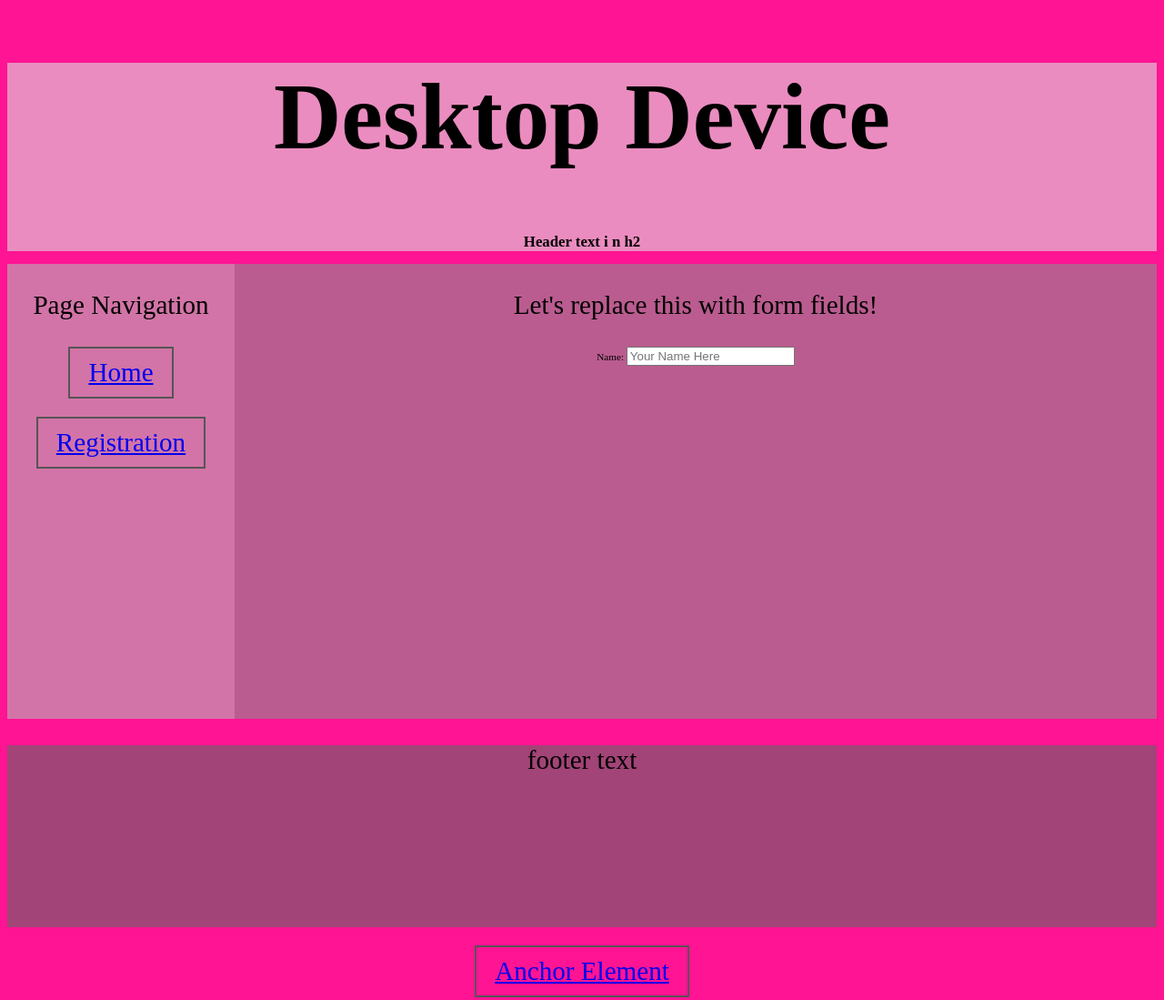
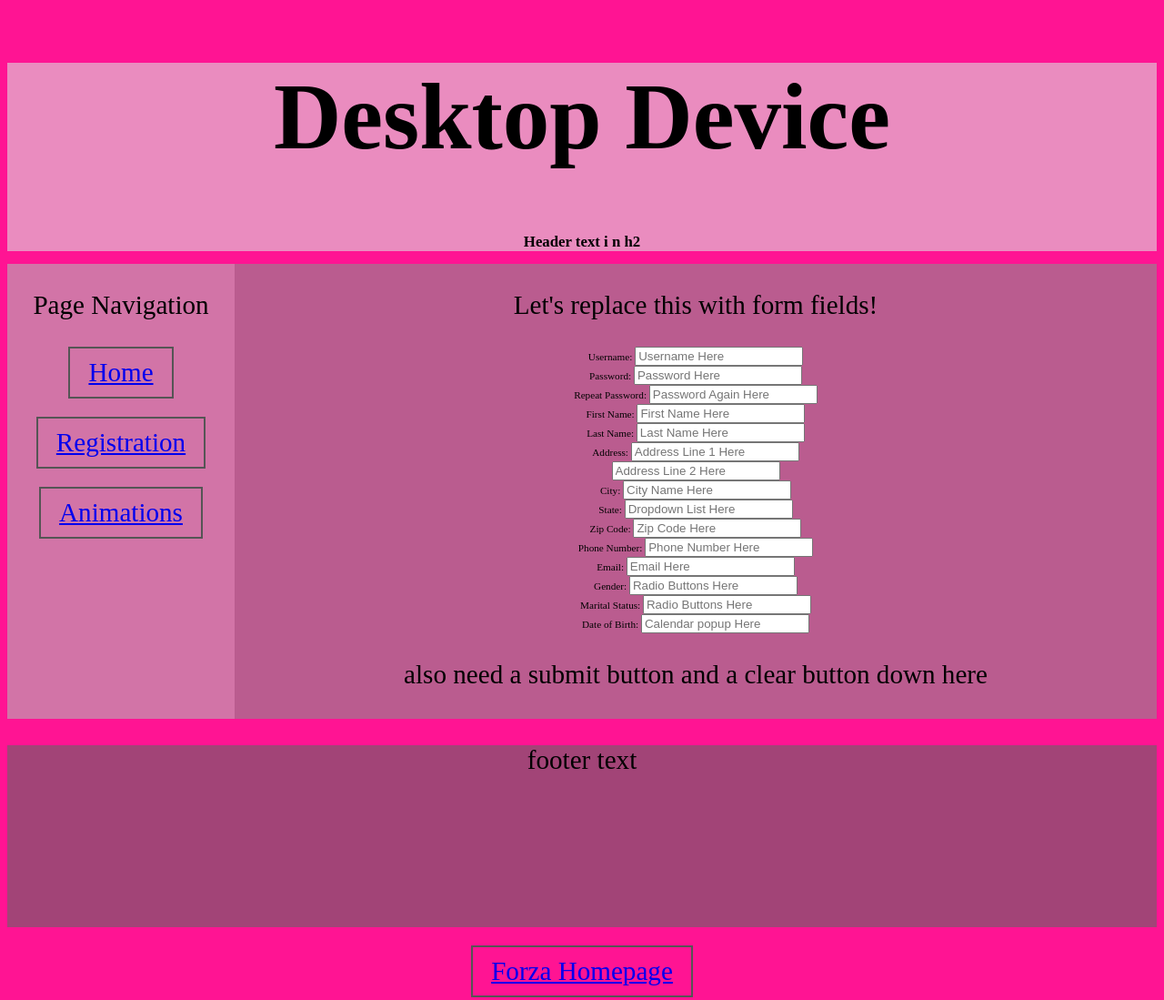
Before and after one commit to aloepker/Full-Stack-Class-Project-1, a website built with Parcel: page registration.html in a window 1280 px wide. Shown: the whole page at 91% size. Built offline with nearby package versions, Linux system fonts and the light colour scheme.

Commit message:
Got form field layout started. Added the additional page html files. Feeling like I have made some progress, but am done for the night.

```diff
--- a/registration.html
+++ b/registration.html
@@ -24,16 +24,74 @@
       <p>Page Navigation</p>
       <a href="index.html">Home</a>
       <a href="registration.html">Registration</a>
+      <a href="Animations.html">Animations</a>
     </nav>
 
 
     <main>
       <p>Let's replace this with form fields!</p>
       <form>
-        <label for="name">Name:</label>
-        <input type="text" id=name name="name" placeholder="Your Name Here">
+        <label for="Username">Username:</label>
+        <input type="text" id=Username name="Username" placeholder="Username Here">
         <br>
 
+        <label for="Password">Password:</label>
+        <input type="text" id=Password name="Password" placeholder="Password Here">
+        <br>
+
+        <label for="Repeat_Password">Repeat Password:</label>
+        <input type="text" id=Repeat_Password name="Repeat Password" placeholder="Password Again Here">
+        <br>
+
+        <label for="First_Name">First Name:</label>
+        <input type="text" id=First_Name name="First Name" placeholder="First Name Here">
+        <br>
+
+        <label for="Last_Name">Last Name:</label>
+        <input type="text" id=Last_Name name="Last Name" placeholder="Last Name Here">
+        <br>
+
+        <label for="Address1">Address:</label>
+        <input type="text" id=Address1 name="Address1" placeholder="Address Line 1 Here">
+        <br>
+
+        <label for="Address2"></label>
+        <input type="text" id=Address2 name="Address2" placeholder="Address Line 2 Here">
+        <br>
+
+        <label for="City">City:</label>
+        <input type="text" id=City name="City" placeholder="City Name Here">
+        <br>
+
+        <label for="State">State:</label>
+        <input type="text" id=State name="State" placeholder="Dropdown List Here">
+        <br>
+
+        <label for="Zip_Code">Zip Code:</label>
+        <input type="text" id=Zip_Code name="Zip Code" placeholder="Zip Code Here">
+        <br>
+
+        <label for="Phone_Number">Phone Number:</label>
+        <input type="text" id=Phone_Number name="Phone Number" placeholder="Phone Number Here">
+        <br>
+
+        <label for="Email">Email:</label>
+        <input type="text" id=Email name="Email" placeholder="Email Here">
+        <br>
+
+        <label for="Gender">Gender:</label>
+        <input type="text" id=Gender name="Gender" placeholder="Radio Buttons Here">
+        <br>
+
+        <label for="Marital_Status">Marital Status:</label>
+        <input type="text" id=Marital_Status name="Marital Status" placeholder="Radio Buttons Here">
+        <br>
+
+        <label for="DOB">Date of Birth:</label>
+        <input type="text" id=DOB name="DOB" placeholder="Calendar popup Here">
+        <br>
+
+        <p>also need a submit button and a clear button down here</p>
       </form>
     </main>
 
@@ -42,7 +100,7 @@
   <footer>
     <p>footer text</p>
   </footer>
-  <a href="#">Anchor Element</a>
+  <a href="https://forza.net/">Forza Homepage</a>
 </div>
 </body>
 </html>
```
Also changed, not shown: Animations.html (added, +44 -0 lines), index.html (+2 -1 lines).
